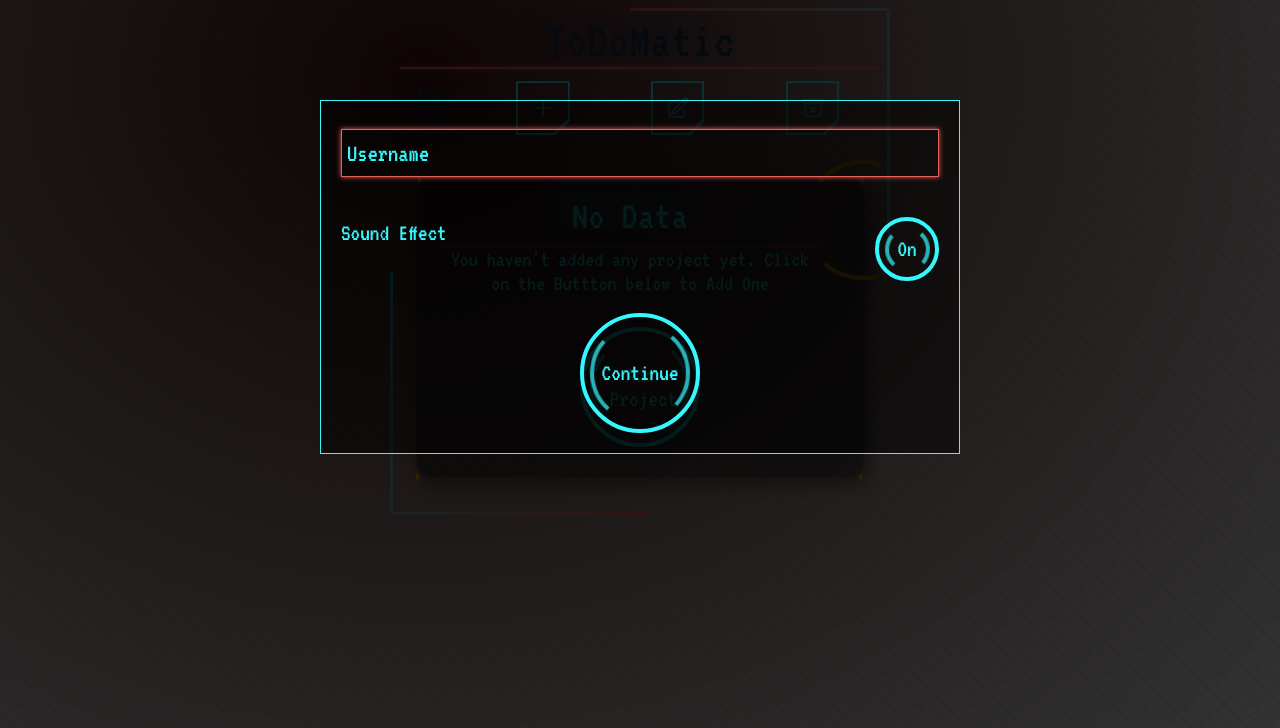
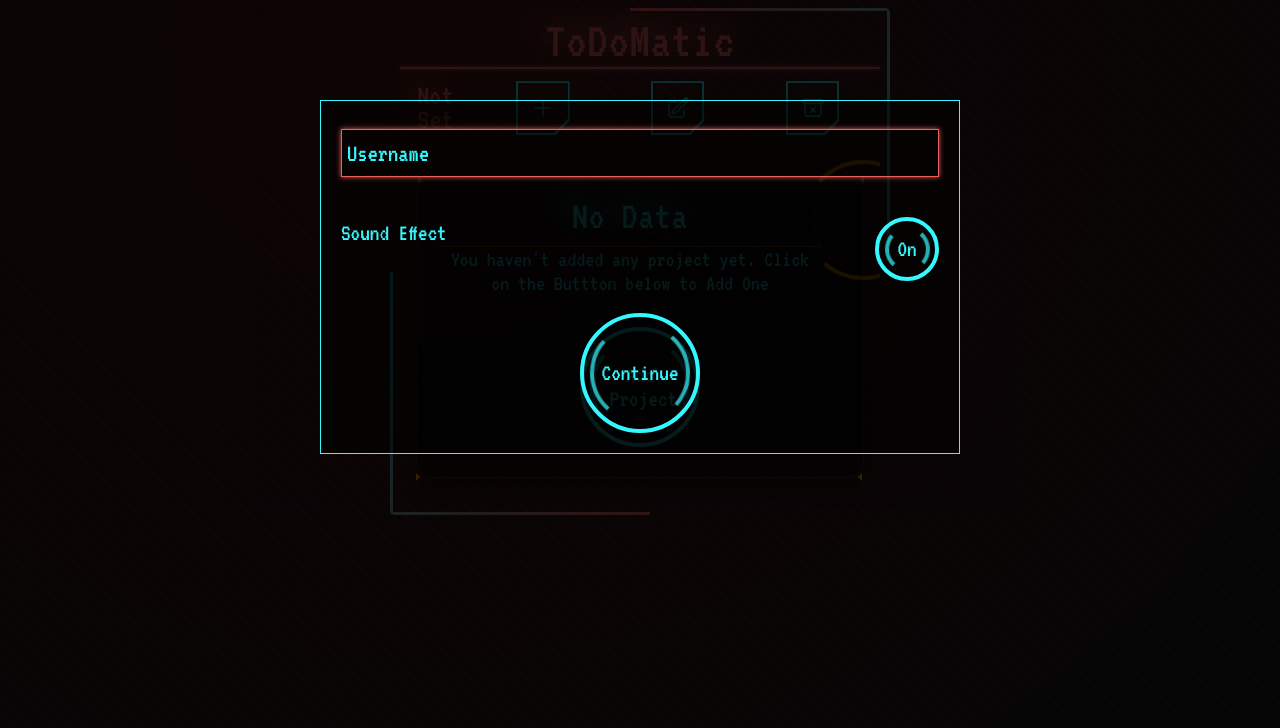
Before and after one commit to UNRIVALLEDKING/ModernTaskManager, a React (Vite) app: page / in a window 1280 px wide. Shown: the top 728 px of the page. Built offline with nearby package versions, Linux system fonts and the light colour scheme.

Commit message:
Theme Color Fixes

```diff
--- a/src/App.css
+++ b/src/App.css
@@ -162,7 +162,7 @@
 /* ToastContainer */
 
 .Toastify {
-  z-index: 999;
+  z-index: 999999;
 }
 
 .Toastify__toast {
--- a/src/index.css
+++ b/src/index.css
@@ -84,19 +84,6 @@
   outline: 4px auto -webkit-focus-ring-color;
 }
 
-@media (prefers-color-scheme: light) {
-  :root {
-    color: #213547;
-    background-color: #ffffff;
-  }
-  a:hover {
-    color: #747bff;
-  }
-  button {
-    background-color: #f9f9f9;
-  }
-}
-
 .line {
   width: 100%;
   height: 100%;
```
